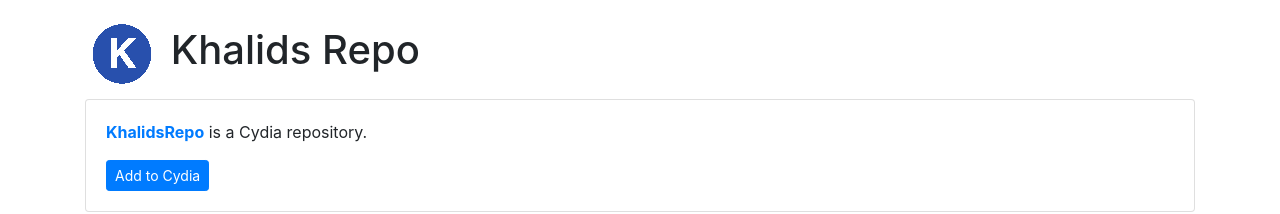
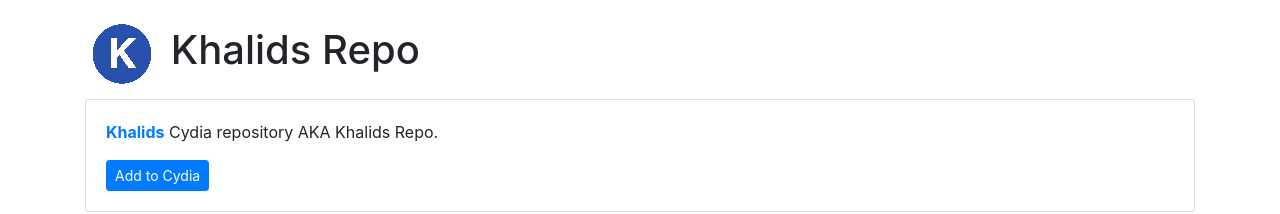
Before and after one commit to KhalidsRepo/KhalidsRepo.github.io, a plain HTML site: page index.html in a window 1280 px wide. Shown: the top 214 px of the page. Drawn offline with nearby package versions, Linux system fonts and the light colour scheme.

Commit message:
Update index.html

```diff
--- a/index.html
+++ b/index.html
@@ -15,7 +15,7 @@
 <div class="container">
 	<div class="card">
 		<div class="card-body">
-			<p><span class="text-primary"><b>KhalidsRepo</b></span> is a Cydia repository.</p>
+			<p><span class="text-primary"><b>Khalids</b></span> Cydia repository AKA Khalids Repo.</p>
 			<a class="btn btn-sm btn-primary" href="cydia://url/https://cydia.saurik.com/api/share#?source=https://khalidsrepo.github.io">Add to Cydia</a>
 		</div>
 	</div>
```
